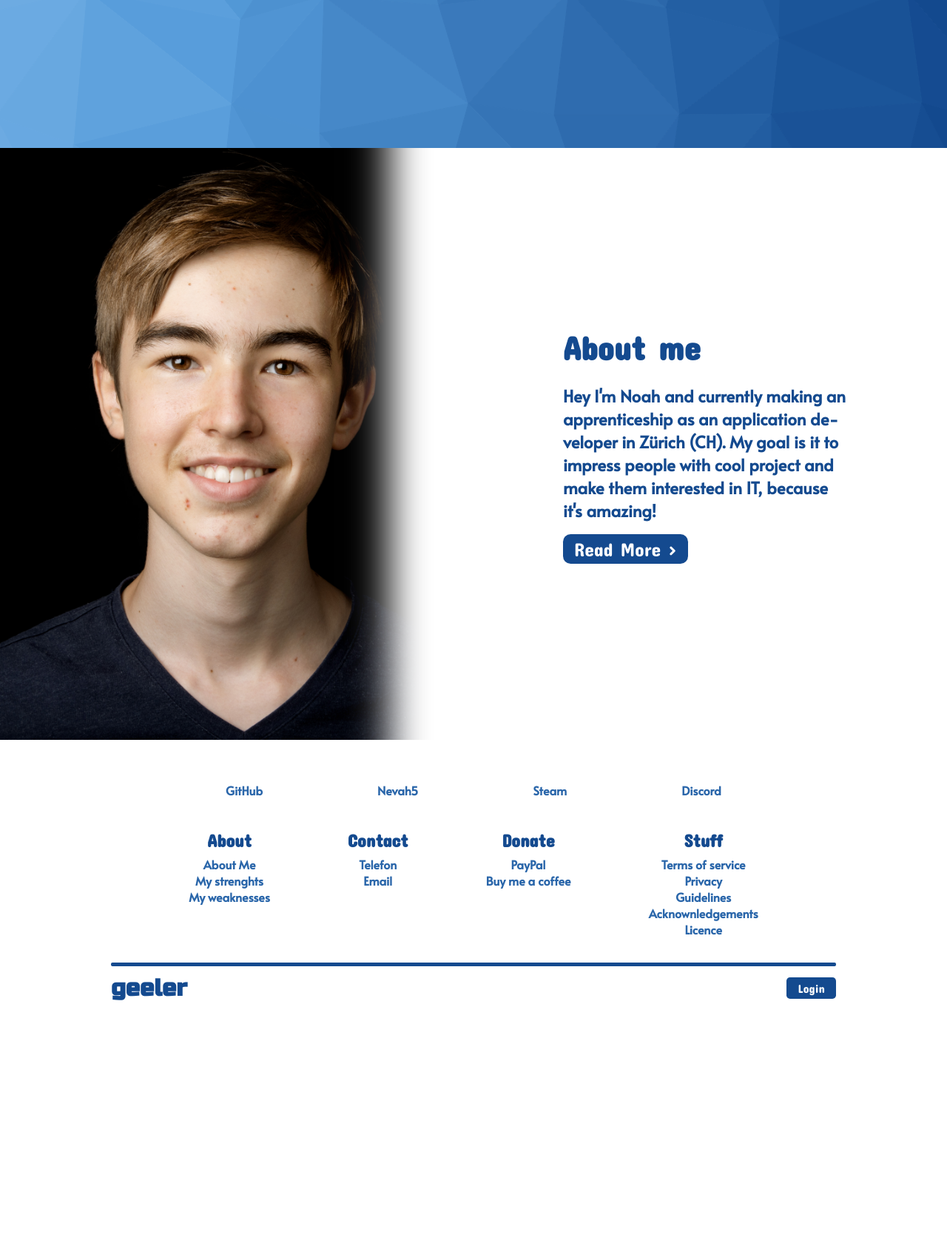
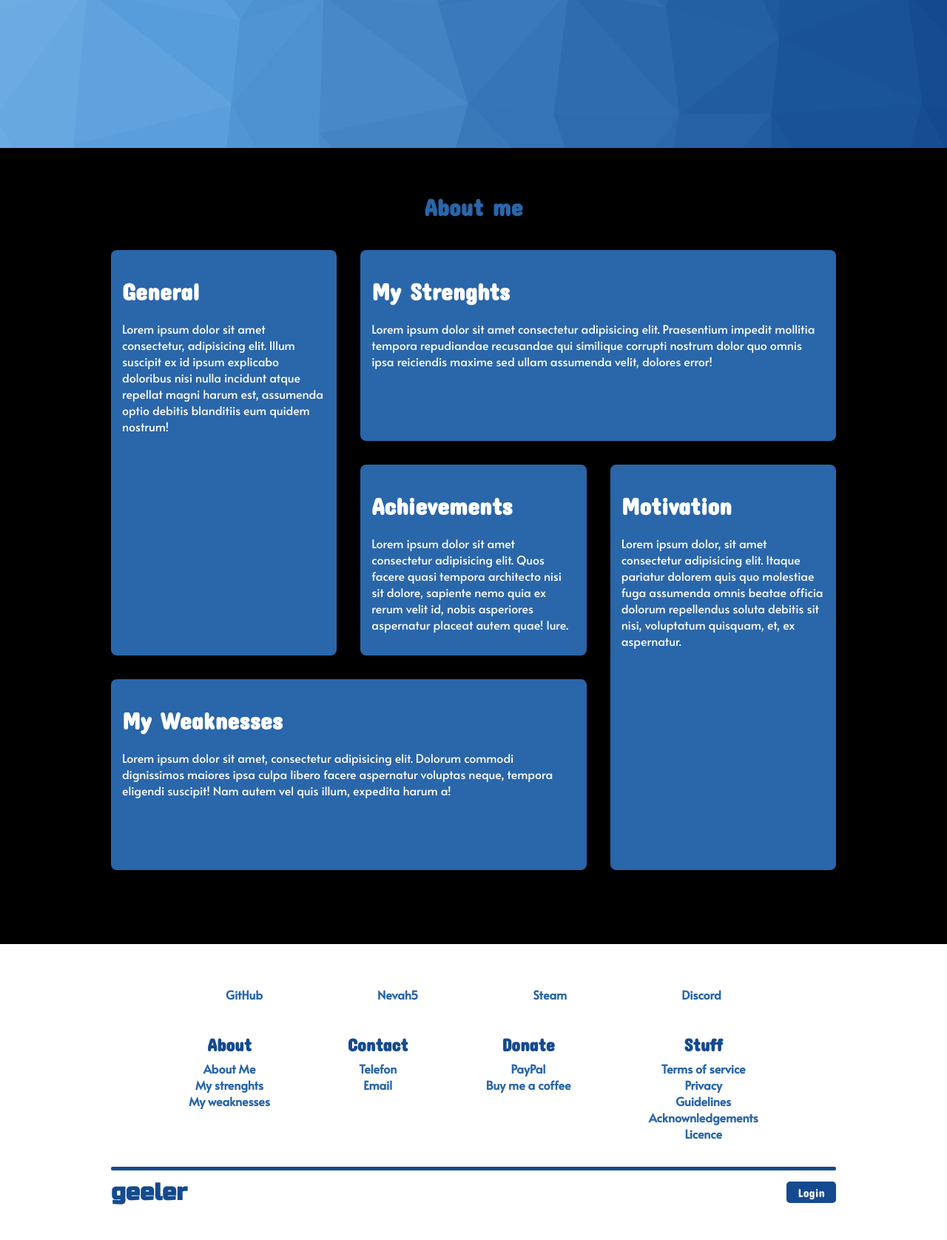
Before and after one commit to Nevah5/geeler, a PHP site: page / in a window 1280 px wide. Shown: the part 680-2356 px from the top of the page at 74% size. Before the commit the page ends 2032 px from the top, so only its background shows below. Run offline with PHP 8.4, Linux system fonts and the light colour scheme.

Commit message:
changed about section (version #1)

```diff
--- a/index.html
+++ b/index.html
@@ -64,12 +64,27 @@
   </div>
   <nav id="about"></nav>
   <div class="about">
-    <div class="img"></div>
-    <div class="overlay">
-      <div class="abouttext">
-        <h2>About me</h2>
-        <p>Hey I'm Noah and currently making an apprenticeship as an application developer in Zürich (CH). My goal is it to impress people with cool project and make them interested in IT, because it's amazing!</p>
-        <a href="/about/" class="more">Read More &gt;</a>
+    <h1>About me</h1>
+    <div class="grid">
+      <div>
+        <h1>General</h1>
+        <p>Lorem ipsum dolor sit amet consectetur, adipisicing elit. Illum suscipit ex id ipsum explicabo doloribus nisi nulla incidunt atque repellat magni harum est, assumenda optio debitis blanditiis eum quidem nostrum!</p>
+      </div>
+      <div>
+        <h1>My Strenghts</h1>
+        <p>Lorem ipsum dolor sit amet consectetur adipisicing elit. Praesentium impedit mollitia tempora repudiandae recusandae qui similique corrupti nostrum dolor quo omnis ipsa reiciendis maxime sed ullam assumenda velit, dolores error!</p>
+      </div>
+      <div>
+        <h1>My Weaknesses</h1>
+        <p>Lorem ipsum dolor sit amet, consectetur adipisicing elit. Dolorum commodi dignissimos maiores ipsa culpa libero facere aspernatur voluptas neque, tempora eligendi suscipit! Nam autem vel quis illum, expedita harum a!</p>
+      </div>
+      <div>
+        <h1>Motivation</h1>
+        <p>Lorem ipsum dolor, sit amet consectetur adipisicing elit. Itaque pariatur dolorem quis quo molestiae fuga assumenda omnis beatae officia dolorum repellendus soluta debitis sit nisi, voluptatum quisquam, et, ex aspernatur.</p>
+      </div>
+      <div>
+        <h1>Achievements</h1>
+        <p>Lorem ipsum dolor sit amet consectetur adipisicing elit. Quos facere quasi tempora architecto nisi sit dolore, sapiente nemo quia ex rerum velit id, nobis asperiores aspernatur placeat autem quae! Iure.</p>
       </div>
     </div>
   </div>
--- a/style.css
+++ b/style.css
@@ -235,86 +235,86 @@ nav.navbar .align_end {
 }
 
 .about {
-  height: 100vh;
+  position: relative;
+  padding: 40px 0 100px;
+  height: -webkit-fit-content;
+  height: -moz-fit-content;
+  height: fit-content;
   width: 100%;
-  display: -webkit-box;
-  display: -ms-flexbox;
-  display: flex;
-  -webkit-box-pack: center;
-      -ms-flex-pack: center;
-          justify-content: center;
-  -webkit-box-align: center;
-      -ms-flex-align: center;
-          align-items: center;
-  z-index: 1;
+  background-color: black;
 }
 
-.about .img {
-  width: 50vw;
-  height: 100%;
-  background-image: url("portrait.jpg");
-  background-position: center;
-  background-size: cover;
+.about > h1 {
+  color: #2A66AA;
+  font-family: Concert One;
+  width: 100%;
+  text-align: center;
+  margin-bottom: 40px;
 }
 
-.about .overlay {
-  display: -webkit-box;
-  display: -ms-flexbox;
-  display: flex;
-  -webkit-box-pack: center;
-      -ms-flex-pack: center;
-          justify-content: center;
-  -webkit-box-align: center;
-      -ms-flex-align: center;
-          align-items: center;
-  width: 40vw;
-  height: 100%;
-  padding: 0 6vw 0 6vw;
-  background-color: white;
-  -webkit-box-shadow: white 0 0 50px 100px;
-          box-shadow: white 0 0 50px 100px;
+.about div.grid {
+  position: relative;
+  display: block;
+  margin: 0 150px;
+  display: -ms-grid;
+  display: grid;
+  -ms-grid-columns: (1fr)[3];
+      grid-template-columns: repeat(3, 1fr);
+  -ms-grid-rows: (1fr)[3];
+      grid-template-rows: repeat(3, 1fr);
+  gap: 2em;
+      grid-template-areas: "general st st"
+ "general achievements motivation"
+ "weakness weakness motivation";
 }
 
-.about .overlay .abouttext {
-  margin: 0;
-  width: 30vw;
+.about div.grid div {
+  background-color: #2A66AA;
+  border-radius: .5em;
+  padding: 15px;
+  color: white;
 }
 
-.about .overlay .abouttext h2 {
-  width: -webkit-fit-content;
-  width: -moz-fit-content;
-  width: fit-content;
+.about div.grid div h1 {
   font-family: Concert One;
-  font-size: 3.5vw;
-  margin: 0;
-  color: #144A8F;
 }
 
-.about .overlay .abouttext p {
-  width: -webkit-fit-content;
-  width: -moz-fit-content;
-  width: fit-content;
+.about div.grid div p {
   font-family: Alata;
-  font-size: 1.75vw;
-  word-wrap: break-word;
-  overflow-wrap: break-word;
-  -webkit-hyphens: auto;
-      -ms-hyphens: auto;
-          hyphens: auto;
-  color: #144A8F;
-  font-weight: 1000;
 }
 
-.about .overlay .abouttext a.more {
-  width: -webkit-fit-content;
-  width: -moz-fit-content;
-  width: fit-content;
-  font-family: Concert One;
-  font-size: 2vw;
-  background-color: #144A8F;
-  border-radius: .4em;
-  padding: 5px 15px;
-  color: white !important;
+.about div.grid div:nth-child(1) {
+  -ms-grid-row: 1;
+  -ms-grid-row-span: 2;
+  -ms-grid-column: 1;
+  grid-area: general;
+}
+
+.about div.grid div:nth-child(2) {
+  -ms-grid-row: 1;
+  -ms-grid-column: 2;
+  -ms-grid-column-span: 2;
+  grid-area: st;
+}
+
+.about div.grid div:nth-child(3) {
+  -ms-grid-row: 3;
+  -ms-grid-column: 1;
+  -ms-grid-column-span: 2;
+  grid-area: weakness;
+}
+
+.about div.grid div:nth-child(4) {
+  -ms-grid-row: 2;
+  -ms-grid-row-span: 2;
+  -ms-grid-column: 3;
+  grid-area: motivation;
+}
+
+.about div.grid div:nth-child(5) {
+  -ms-grid-row: 2;
+  -ms-grid-column: 2;
+  grid-area: achievements;
 }
 
 div.footer {
--- a/style.scss
+++ b/style.scss
@@ -161,59 +161,59 @@ nav.navbar{
   }
 }
 .about{
-  height: 100vh;
+  position: relative;
+  padding: 40px 0 100px;
+  height: fit-content;
   width: 100%;
-  display: flex;
-  justify-content: center;
-  align-items: center;
-  z-index: 1;
+  background-color: black;
 
-  .img{
-    width: 50vw;
-    height: 100%;
-    background-image: url("portrait.jpg");
-    background-position: center;
-    background-size: cover;
+  & > h1{
+    color: #2A66AA;
+    font-family: Concert One;
+    width: 100%;
+    text-align: center;
+    margin-bottom: 40px;
   }
-  .overlay{
-    display: flex;
-    justify-content: center;
-    align-items: center;
-    width: 40vw;
-    height: 100%;
-    padding: 0 6vw 0 6vw;
-    background-color: white;
-    box-shadow: white 0 0 50px 100px;
+  div.grid{
+    position: relative;
+    display: block;
+    margin: 0 150px;
+    display: grid;
+    grid-template-columns: repeat(3, 1fr);
+    grid-template-rows: repeat(3, 1fr);
+    gap: 2em;
+    grid-template-areas:
+      "general st st"
+      "general achievements motivation"
+      "weakness weakness motivation";
 
-    .abouttext{
-      margin: 0;
-      width: 30vw;
+    div{
+      background-color: #2A66AA;
+      border-radius: .5em;
+      padding: 15px;
+      color: white;
 
-      h2{
-        width: fit-content;
+      h1{
         font-family: Concert One;
-        font-size: 3.5vw;
-        margin: 0;
-        color: #144A8F;
       }
       p{
-        width: fit-content;
         font-family: Alata;
-        font-size: 1.75vw;
-        word-wrap: break-word;
-        overflow-wrap: break-word;
-        hyphens: auto;
-        color: #144A8F;
-        font-weight: 1000;
       }
-      a.more{
-        width: fit-content;
-        font-family: Concert One;
-        font-size: 2vw;
-        background-color: #144A8F;
-        border-radius: .4em;
-        padding: 5px 15px;
-        color: white !important;
+
+      &:nth-child(1){
+        grid-area: general;
+      }
+      &:nth-child(2){
+        grid-area: st;
+      }
+      &:nth-child(3){
+        grid-area: weakness;
+      }
+      &:nth-child(4){
+        grid-area: motivation;
+      }
+      &:nth-child(5){
+        grid-area: achievements;
       }
     }
   }
```
Also changed, not shown: 1 other file.
